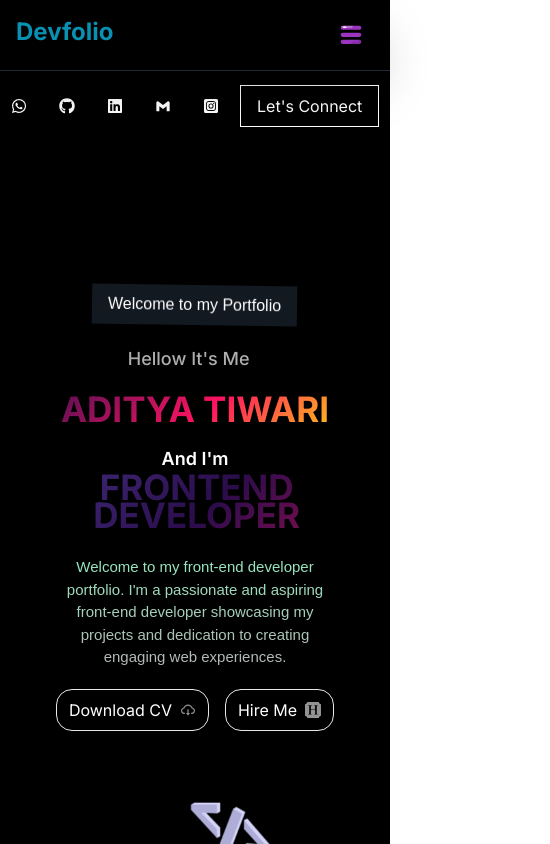
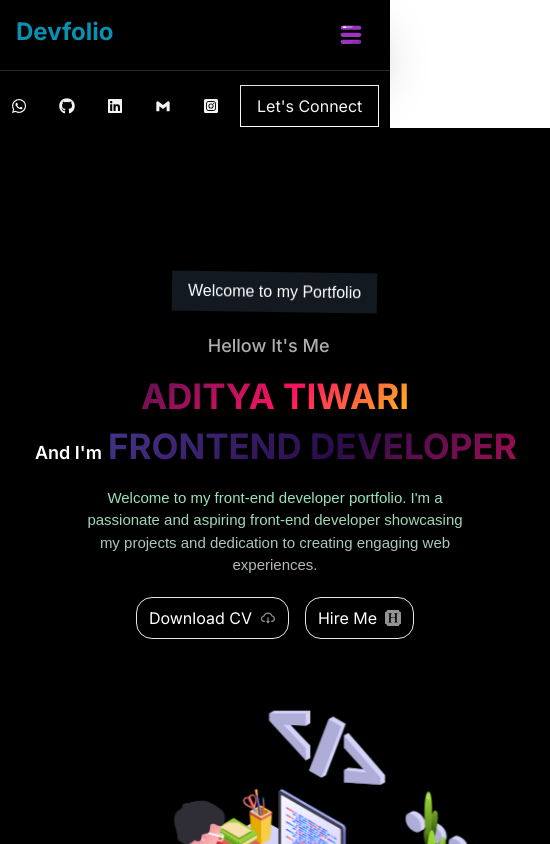
Before and after one commit to aditya1q/Devfolio, a Next.js app: page / in a window 390 px wide. Shown: the top 844 px of the page, 550 px wide, since content can reach past the window. Built offline with nearby package versions, Linux system fonts and the light colour scheme.

Commit message:
Update page.js

```diff
--- a/app/page.js
+++ b/app/page.js
@@ -6,7 +6,7 @@ import Project from "@/components/Project";
 import Skills from "@/components/Skills";
 export default function Home() {
   return (
-    <main className=" bg-black min-w-[100%]">
+    <main className=" bg-black w-[550px] sm:min-w-full">
       <Hero />
       <About />
       <Skills />
```
